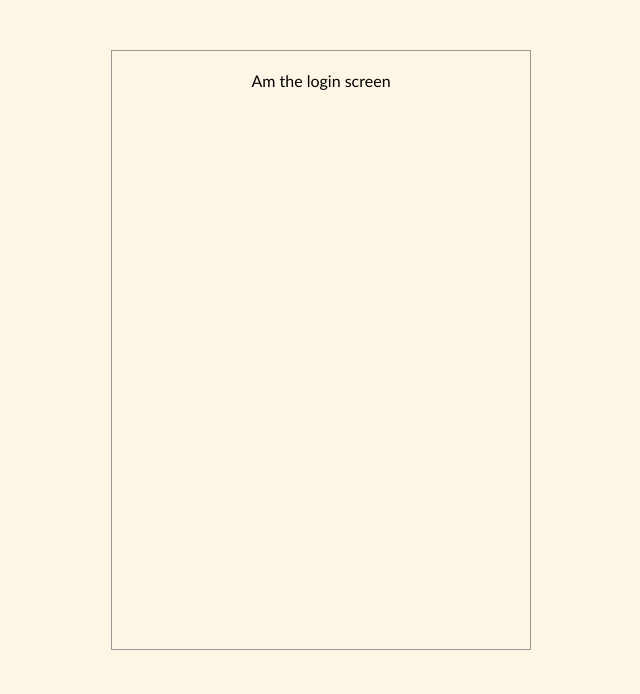
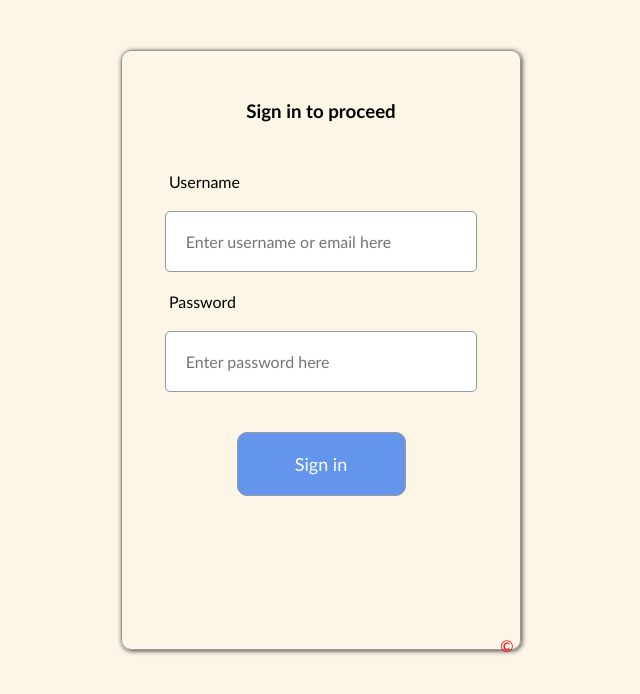
Before and after one commit to devKiratu/react-roadmap, a React (Create React App) app: page / in a window 1280 px wide. Shown: the top 694 px of the page, without its empty margins (319-959 px from the left). Built offline with nearby package versions, Linux system fonts and the light colour scheme.

Commit message:
add a log in screen with basic styling in plain css

```diff
--- a/src/components/App.js
+++ b/src/components/App.js
@@ -1,10 +1,18 @@
-import React from "react";
+import React, { useState } from "react";
 import Login from "./Login";
 
 export default function App() {
+	const [userName, setUserName] = useState("");
+	const [pwd, setPwd] = useState("");
+
 	return (
 		<div>
-			<Login />
+			<Login
+				userName={userName}
+				setUserName={setUserName}
+				pwd={pwd}
+				setPwd={setPwd}
+			/>
 		</div>
 	);
 }
--- a/src/components/Login.js
+++ b/src/components/Login.js
@@ -1,5 +1,32 @@
 import React from "react";
 
-export default function Login() {
-	return <div className="login-screen">Am the login screen</div>;
+export default function Login(props) {
+	const { userName, setUserName, pwd, setPwd } = props;
+	return (
+		<div className="login-screen">
+			<h3>Sign in to proceed</h3>
+			<form>
+				<label htmlFor="username">Username</label>
+				<input
+					type="text"
+					placeholder="Enter username or email here"
+					name="username"
+					id="username"
+					value={userName}
+					onChange={(e) => setUserName(e.target.value)}
+				/>
+				<label htmlFor="password">Password</label>
+				<input
+					type="password"
+					placeholder="Enter password here"
+					name="password"
+					id="password"
+					value={pwd}
+					onChange={(e) => setPwd(e.target.value)}
+				/>
+				<button type="submit">Sign in</button>
+			</form>
+			<p className="copyright">©</p>
+		</div>
+	);
 }
--- a/src/index.css
+++ b/src/index.css
@@ -13,10 +13,65 @@ body {
 
 .login-screen {
 	width: 50%;
-	min-width: 420px;
+	min-width: 400px;
 	height: 600px;
-	border: 1px solid #999;
+	border: 0.2px solid #999;
+	border-radius: 10px;
+	box-shadow: 1px 1px 5px rgba(0, 0, 0, 0.75);
 	margin: 0 auto;
 	box-sizing: border-box;
+	padding: 30px;
+}
+
+form {
+	margin: 50px auto;
+}
+
+form > input,
+label {
+	display: flex;
+	flex-direction: column;
+	justify-content: center;
+	align-items: flex-start;
+	margin: 20px auto;
+}
+
+form > input {
 	padding: 20px;
+	font-size: medium;
+	width: 80%;
+	outline: none;
+	border: 1px solid #999;
+	border-radius: 5px;
+	font-family: "Trebuchet MS", "Lucida Sans Unicode", "Lucida Grande",
+		"Lucida Sans", Arial, sans-serif;
 }
+
+form > input:focus {
+	border: 2px solid cornflowerblue;
+}
+
+form > label {
+	width: 90%;
+}
+
+form > button {
+	padding: 20px;
+	width: 50%;
+	margin: 20px;
+	border: 1px solid #999;
+	border-radius: 10px;
+	font-size: large;
+	font-family: "Trebuchet MS", "Lucida Sans Unicode", "Lucida Grande",
+		"Lucida Sans", Arial, sans-serif;
+	background-color: cornflowerblue;
+	color: white;
+	cursor: pointer;
+}
+
+.copyright {
+	color: red;
+	position: relative;
+	left: 55%;
+	top: 13%;
+}
```
Also changed, not shown: 1 other file (tests, documents, lock files or other folders).
